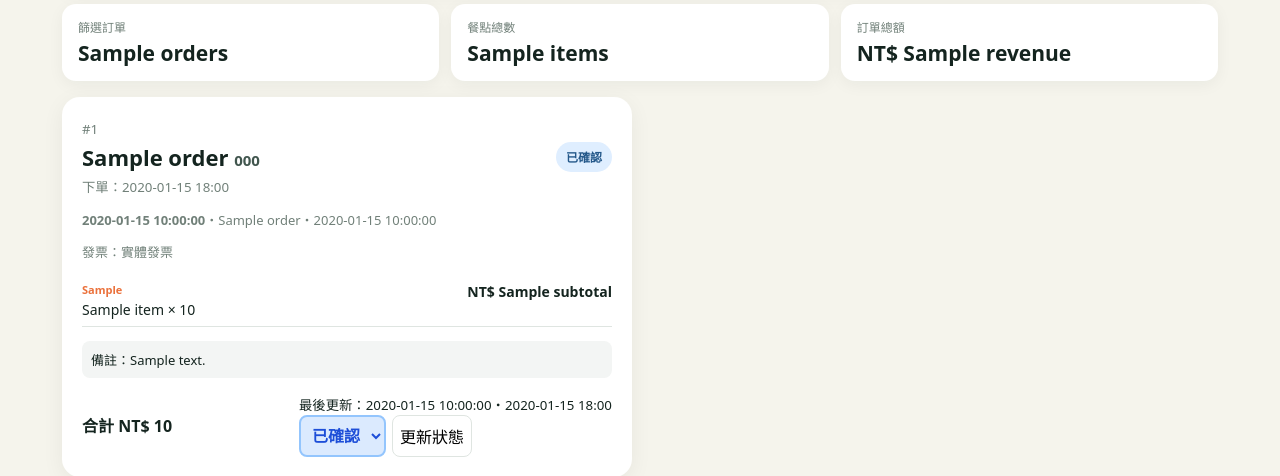
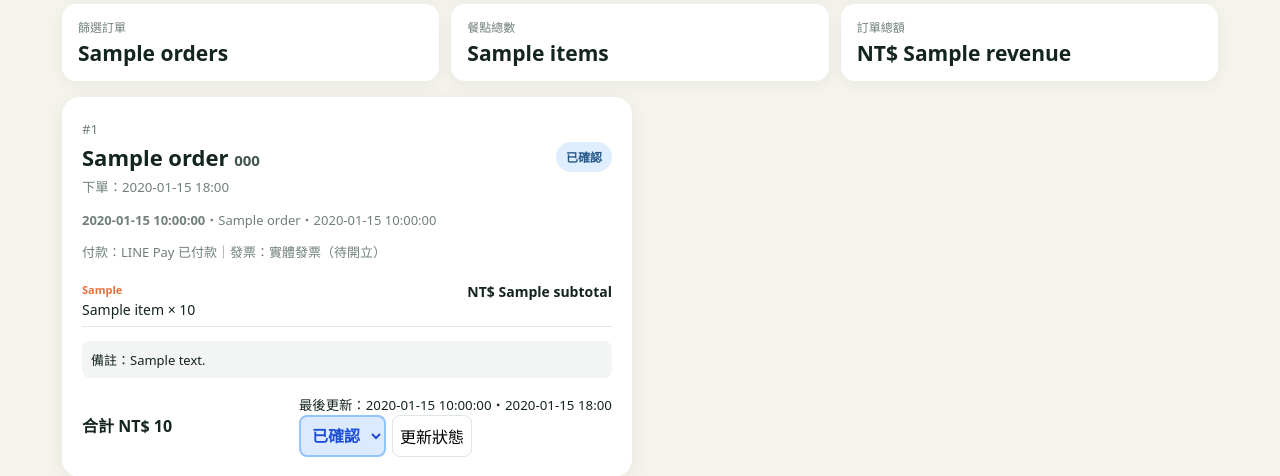
Before and after one commit to pt10598/order, a FastAPI app: template templates/admin_dashboard.html in a window 1280 px wide. Shown: the part 509-985 px from the top of the page. Run offline with FastAPI, Linux system fonts and the light colour scheme; the template is opened without the code that fills it: most values are stand-ins (such as "Sample title", 1, 10 or a date in 2020).

Commit message:
Add files via upload

```diff
--- a/app.py
+++ b/app.py
@@ -128,6 +128,10 @@ def create_order(data):
  else:memory.orders[oid]={"id":oid,**data}
  return oid
 
+def update_order(oid,data):
+ if db:db.collection("orders").document(oid).set(data,merge=True)
+ elif oid in memory.orders:memory.orders[oid].update(data)
+
 def get_order(oid):
  if db:
   doc=db.collection("orders").document(oid).get(); return ({"id":doc.id,**(doc.to_dict() or {})} if doc.exists else None)
@@ -152,6 +156,24 @@ def customer_orders(phone):
 
 def line_configured():
  return bool(os.getenv("LINE_CHANNEL_SECRET") and os.getenv("LINE_CHANNEL_ACCESS_TOKEN"))
+
+def line_pay_configured():
+ return bool(os.getenv("LINE_PAY_CHANNEL_ID") and os.getenv("LINE_PAY_CHANNEL_SECRET"))
+
+def line_pay_base_url():
+ return "https://api-pay.line.me" if os.getenv("LINE_PAY_ENV","sandbox").lower()=="production" else "https://sandbox-api-pay.line.me"
+
+def line_pay_request(api_path,payload):
+ channel_id=os.getenv("LINE_PAY_CHANNEL_ID",""); channel_secret=os.getenv("LINE_PAY_CHANNEL_SECRET","")
+ if not channel_id or not channel_secret:raise RuntimeError("LINE Pay 尚未設定")
+ body=json.dumps(payload,ensure_ascii=False,separators=(",",":")); nonce=secrets.token_hex(16)
+ signature=base64.b64encode(hmac.new(channel_secret.encode(),f"{channel_secret}{api_path}{body}{nonce}".encode(),hashlib.sha256).digest()).decode()
+ req=urllib.request.Request(f"{line_pay_base_url()}{api_path}",data=body.encode(),headers={"Content-Type":"application/json","X-LINE-ChannelId":channel_id,"X-LINE-Authorization-Nonce":nonce,"X-LINE-Authorization":signature},method="POST")
+ try:
+  with urllib.request.urlopen(req,timeout=45) as response:return json.loads(response.read())
+ except urllib.error.HTTPError as exc:
+  detail=exc.read().decode(errors="replace"); raise RuntimeError(f"LINE Pay HTTP {exc.code}: {detail[:300]}") from exc
+ except (urllib.error.URLError,TimeoutError,json.JSONDecodeError) as exc:raise RuntimeError(f"LINE Pay 連線失敗：{exc}") from exc
 
 def ensure_line_pairing_code():
  settings=get_settings()
@@ -201,6 +223,7 @@ def send_order_notification(oid,order):
           f"取餐日期：{order['pickup_date']}\n"
           f"取餐地點：{order['location_name']}\n"
           f"取餐時間：{order['pickup_time']}\n"
+          f"付款：{'LINE Pay 已付款' if order.get('payment_status')=='paid' else '現場付款'}\n"
           f"發票：{order.get('invoice_label','實體發票')}\n\n"
           f"{item_lines}\n\n合計：NT$ {order['total']}{note}")[:4500]
  button_colors={"confirmed":"#2563EB","completed":"#0D9488","picked_up":"#0F766E","cancelled":"#DC2626"}
@@ -296,7 +319,7 @@ async def startup():seed_database()
 @app.get("/",response_class=HTMLResponse)
 async def home(request:Request):
  ensure_availability_model()
- return render(request,"index.html",meals=list_collection("meals",True),stores=list_collection("stores",True),locations=list_collection("locations",True),pickup_dates=list_collection("pickup_dates",True),settings=get_settings())
+ return render(request,"index.html",meals=list_collection("meals",True),stores=list_collection("stores",True),locations=list_collection("locations",True),pickup_dates=list_collection("pickup_dates",True),settings=get_settings(),line_pay_configured=line_pay_configured(),line_pay_sandbox=os.getenv("LINE_PAY_ENV","sandbox").lower()!="production")
 
 @app.get("/order-lookup",response_class=HTMLResponse)
 async def order_lookup_page(request:Request):
@@ -319,6 +342,7 @@ async def customer_cancel_order(request:Request,background_tasks:BackgroundTasks
  order=get_order(oid)
  if not order or order.get("phone")!=phone:return render(request,"message.html",title="找不到訂單",message="請確認手機號碼與訂單資料。")
  if order.get("status") in {"picked_up","cancelled"}:return render(request,"order_lookup.html",orders=customer_orders(phone),phone=phone,searched=True,error="此訂單已取餐或已取消，無法再次取消。",success=None)
+ if order.get("payment_status")=="paid":return render(request,"order_lookup.html",orders=customer_orders(phone),phone=phone,searched=True,error="此訂單已完成 LINE Pay 付款；退款功能尚未串接，請聯繫店家取消，避免只取消訂單但未退款。",success=None)
  now=datetime.now(timezone.utc).isoformat()
  if db:db.collection("orders").document(oid).set({"status":"cancelled","cancelled_by":"customer","cancelled_at":now,"updated_at":now},merge=True)
  elif oid in memory.orders:memory.orders[oid].update({"status":"cancelled","cancelled_by":"customer","cancelled_at":now,"updated_at":now})
@@ -326,11 +350,13 @@ async def customer_cancel_order(request:Request,background_tasks:BackgroundTasks
  return render(request,"order_lookup.html",orders=customer_orders(phone),phone=phone,searched=True,error=None,success=f"訂單 {oid} 已成功取消，管理員將收到通知。")
 
 @app.post("/orders")
-async def submit_order(request:Request,background_tasks:BackgroundTasks,customer_name:str=Form(...),phone:str=Form(...),location_id:str=Form(...),pickup_date:str=Form(...),pickup_time:str=Form(...),invoice_type:str=Form(...),mobile_barcode:str=Form(""),tax_id:str=Form(""),note:str=Form(""),items_json:str=Form(...)):
+async def submit_order(request:Request,background_tasks:BackgroundTasks,customer_name:str=Form(...),phone:str=Form(...),location_id:str=Form(...),pickup_date:str=Form(...),pickup_time:str=Form(...),invoice_type:str=Form(...),payment_method:str=Form("onsite"),mobile_barcode:str=Form(""),tax_id:str=Form(""),note:str=Form(""),items_json:str=Form(...)):
  if not get_settings().get("ordering_open",True):return render(request,"message.html",title="目前已截止訂餐",message="請等待下一次菜單開放。")
  phone=re.sub(r"\D","",phone)
  if not re.fullmatch(r"09\d{8}",phone):return render(request,"message.html",title="手機號碼格式錯誤",message="請輸入正確的 10 碼手機號碼。")
  if invoice_type not in {"physical","mobile","business"}:return render(request,"message.html",title="發票方式錯誤",message="請重新選擇發票開立方式。")
+ if payment_method not in {"onsite","line_pay"}:return render(request,"message.html",title="付款方式錯誤",message="請重新選擇付款方式。")
+ if payment_method=="line_pay" and not line_pay_configured():return render(request,"message.html",title="LINE Pay 尚未開放",message="測試金鑰尚未設定，請先使用現場付款。")
  mobile_barcode=mobile_barcode.strip().upper()
  if invoice_type=="mobile" and not re.fullmatch(r"/[0-9A-Z.+-]{7}",mobile_barcode):return render(request,"message.html",title="手機載具格式錯誤",message="請輸入 / 加上 7 碼大寫英文、數字或 + - . 符號，例如 /ABC+123。")
  tax_id=re.sub(r"\D","",tax_id)
@@ -356,9 +382,42 @@ async def submit_order(request:Request,background_tasks:BackgroundTasks,customer
   price=int(option.get("price",0) if option else meal.get("price",0)); display_name=f"{meal['name']}（{option['name']}）" if option else meal["name"]
   items.append({"meal_id":meal["id"],"name":display_name,"base_name":meal["name"],"store_id":meal.get("store_id",""),"store":meal.get("store",""),"option_name":option["name"] if option else "","price":price,"qty":qty,"subtotal":price*qty}); total+=price*qty
  if not items:return render(request,"message.html",title="訂單沒有送出",message="選擇的餐點在此日期或地點未供應，請重新選擇。")
- now=datetime.now(timezone.utc).isoformat(); invoice_label="手機載具 "+mobile_barcode if invoice_type=="mobile" else f"統編發票／收據 {tax_id}" if invoice_type=="business" else "實體發票"; order={"customer_name":customer_name.strip(),"phone":phone.strip(),"location_id":location_id,"location_name":location["name"],"pickup_time":pickup_time,"pickup_date":pickup_date,"invoice_type":invoice_type,"mobile_barcode":mobile_barcode if invoice_type=="mobile" else "","tax_id":tax_id if invoice_type=="business" else "","invoice_label":invoice_label,"note":note.strip(),"items":items,"total":total,"status":"new","created_at":now,"updated_at":now}; oid=create_order(order)
+ now=datetime.now(timezone.utc).isoformat(); invoice_label="手機載具 "+mobile_barcode if invoice_type=="mobile" else f"統編發票／收據 {tax_id}" if invoice_type=="business" else "實體發票"; order={"customer_name":customer_name.strip(),"phone":phone.strip(),"location_id":location_id,"location_name":location["name"],"pickup_time":pickup_time,"pickup_date":pickup_date,"invoice_type":invoice_type,"mobile_barcode":mobile_barcode if invoice_type=="mobile" else "","tax_id":tax_id if invoice_type=="business" else "","invoice_label":invoice_label,"invoice_status":"pending" if payment_method=="line_pay" else "not_paid","payment_method":payment_method,"payment_status":"pending" if payment_method=="line_pay" else "pay_on_pickup","note":note.strip(),"items":items,"total":total,"status":"new","created_at":now,"updated_at":now}; oid=create_order(order)
+ if payment_method=="line_pay":
+  base_url=str(request.base_url).rstrip("/")
+  payload={"amount":total,"currency":"TWD","orderId":oid,"packages":[{"id":oid,"amount":total,"name":"艾瑞塔園區訂餐","products":[{"id":item["meal_id"],"name":item["name"][:100],"quantity":item["qty"],"price":item["price"]} for item in items]}],"redirectUrls":{"confirmUrl":f"{base_url}/linepay/confirm?order_id={urllib.parse.quote(oid)}","cancelUrl":f"{base_url}/linepay/cancel?order_id={urllib.parse.quote(oid)}"}}
+  try:result=line_pay_request("/v3/payments/request",payload)
+  except RuntimeError as exc:
+   update_order(oid,{"payment_status":"request_failed","payment_error":str(exc),"updated_at":datetime.now(timezone.utc).isoformat()}); return render(request,"message.html",title="LINE Pay 付款建立失敗",message=f"訂單編號 {oid} 已保留，請稍後重試或聯繫店家。")
+  if result.get("returnCode")!="0000" or not result.get("info",{}).get("paymentUrl"):
+   update_order(oid,{"payment_status":"request_failed","payment_error":f"{result.get('returnCode','')} {result.get('returnMessage','')}","updated_at":datetime.now(timezone.utc).isoformat()}); return render(request,"message.html",title="LINE Pay 付款建立失敗",message=f"訂單編號 {oid} 已保留，錯誤：{result.get('returnMessage','未知錯誤')}")
+  transaction_id=str(result["info"].get("transactionId","")); update_order(oid,{"line_pay_transaction_id":transaction_id,"updated_at":datetime.now(timezone.utc).isoformat()})
+  payment_url=result["info"]["paymentUrl"].get("web") or result["info"]["paymentUrl"].get("app")
+  return RedirectResponse(payment_url,status_code=303)
  background_tasks.add_task(send_order_notification,oid,order)
  return RedirectResponse(f"/orders/{oid}/success",status_code=303)
+
+@app.get("/linepay/confirm",response_class=HTMLResponse)
+async def line_pay_confirm(request:Request,background_tasks:BackgroundTasks,order_id:str,transactionId:str=""):
+ order=get_order(order_id)
+ if not order:return render(request,"message.html",title="找不到訂單",message="LINE Pay 回傳的訂單不存在。")
+ if order.get("payment_status")=="paid":return RedirectResponse(f"/orders/{order_id}/success",status_code=303)
+ expected_transaction=str(order.get("line_pay_transaction_id",transactionId))
+ if not transactionId or transactionId!=expected_transaction:return render(request,"message.html",title="付款驗證失敗",message="LINE Pay 交易編號不一致，訂單尚未標記為付款成功。")
+ try:result=line_pay_request(f"/v3/payments/{urllib.parse.quote(transactionId,safe='')}/confirm",{"amount":int(order.get("total",0)),"currency":"TWD"})
+ except RuntimeError as exc:
+  update_order(order_id,{"payment_status":"confirm_failed","payment_error":str(exc),"updated_at":datetime.now(timezone.utc).isoformat()}); return render(request,"message.html",title="付款確認暫時失敗",message=f"訂單 {order_id} 尚未標記為已付款，請聯繫店家查詢交易，請勿重複付款。")
+ if result.get("returnCode")!="0000":
+  update_order(order_id,{"payment_status":"confirm_failed","payment_error":f"{result.get('returnCode','')} {result.get('returnMessage','')}","updated_at":datetime.now(timezone.utc).isoformat()}); return render(request,"message.html",title="付款確認失敗",message=f"訂單 {order_id}：{result.get('returnMessage','請聯繫店家確認')}。")
+ now=datetime.now(timezone.utc).isoformat(); updates={"payment_status":"paid","paid_at":now,"invoice_status":"pending","updated_at":now,"line_pay_confirm_result_code":result.get("returnCode")}; update_order(order_id,updates); order.update(updates)
+ background_tasks.add_task(send_order_notification,order_id,order)
+ return RedirectResponse(f"/orders/{order_id}/success",status_code=303)
+
+@app.get("/linepay/cancel",response_class=HTMLResponse)
+async def line_pay_cancel(request:Request,order_id:str):
+ order=get_order(order_id)
+ if order and order.get("payment_status")!="paid":update_order(order_id,{"payment_status":"cancelled","status":"cancelled","cancelled_by":"line_pay","updated_at":datetime.now(timezone.utc).isoformat()})
+ return render(request,"message.html",title="LINE Pay 付款已取消",message=f"訂單 {order_id} 尚未付款，歡迎返回菜單重新下單。")
 
 @app.post("/line/webhook")
 async def line_webhook(request:Request):
--- a/static/app.js
+++ b/static/app.js
@@ -284,7 +284,7 @@ document.querySelector('#orderForm').addEventListener('submit', (event) => {
   const pickupTime = document.querySelector('#pickupTimeSelect').value;
   const total = document.querySelector('#dialogTotal').textContent;
   const confirmed = window.confirm(
-    `請再次確認訂單資料：\n\n取餐日期：${dateSelect.value}\n取餐地點：${location?.name || ''}\n取餐時間：${pickupTime}\n發票：${invoiceType.value === 'mobile' ? `手機載具 ${mobileBarcode.value}` : invoiceType.value === 'business' ? `統編發票／收據 ${taxId.value}` : '實體發票'}\n訂單金額：${total}\n\n確認送出訂單嗎？`
+    `請再次確認訂單資料：\n\n取餐日期：${dateSelect.value}\n取餐地點：${location?.name || ''}\n取餐時間：${pickupTime}\n付款：${document.querySelector('#paymentMethod').selectedOptions[0].textContent}\n發票：${invoiceType.value === 'mobile' ? `手機載具 ${mobileBarcode.value}` : invoiceType.value === 'business' ? `統編發票／收據 ${taxId.value}` : '實體發票'}\n訂單金額：${total}\n\n確認送出訂單嗎？`
   );
   if (!confirmed) {
     event.preventDefault();
@@ -292,5 +292,5 @@ document.querySelector('#orderForm').addEventListener('submit', (event) => {
   }
   const submitButton = event.currentTarget.querySelector('button[type="submit"]');
   submitButton.disabled = true;
-  submitButton.textContent = '訂單送出中…';
+  submitButton.textContent = document.querySelector('#paymentMethod').value === 'line_pay' ? '前往 LINE Pay…' : '訂單送出中…';
 });
--- a/templates/admin_dashboard.html
+++ b/templates/admin_dashboard.html
@@ -35,7 +35,7 @@
       <td class="order-item-subtotals" data-sort-value="{{ order.total }}">{% for item in order['items'] %}<div class="order-item-row nowrap">NT$ {{ item.subtotal }}</div>{% endfor %}</td>
       <td class="nowrap" data-sort-value="{{ order.total }}">NT$ {{ order.total }}</td>
       <td class="pickup-info-cell" data-sort-value="{{ order.pickup_date }} {{ order.pickup_time }} {{ order.location_name }}"><span>{{ order.pickup_date }}</span><span>{{ order.location_name }}</span><span>{{ order.pickup_time }}</span></td>
-      <td data-sort-value="{{ order.invoice_label|default('實體發票',true) }}">{{ order.invoice_label|default('實體發票',true) }}</td>
+      <td data-sort-value="{{ order.invoice_label|default('實體發票',true) }}">{{ order.invoice_label|default('實體發票',true) }}<small>{{ 'LINE Pay 已付款' if order.payment_status=='paid' else ('LINE Pay 待付款' if order.payment_method=='line_pay' else '現場付款') }}</small>{% if order.invoice_status=='pending' %}<small>發票：待開立</small>{% endif %}</td>
       <td data-sort-value="{{ order.status }}"><form method="post" action="/admin/orders/{{ order.id }}/status" class="table-status-form"><select class="status-select" name="status"><option value="new" {% if order.status=='new' %}selected{% endif %}>新訂單</option><option value="confirmed" {% if order.status=='confirmed' %}selected{% endif %}>已確認</option><option value="completed" {% if order.status=='completed' %}selected{% endif %}>已完成</option><option value="picked_up" {% if order.status=='picked_up' %}selected{% endif %}>已取餐</option><option value="cancelled" {% if order.status=='cancelled' %}selected{% endif %}>已取消</option></select><button>更新</button></form>{% if order.updated_by %}<small>最後更新：{{ order.updated_by }}<br>{{ order.updated_at|tw_datetime }}</small>{% endif %}</td>
     </tr>{% else %}<tr><td colspan="11" class="table-empty">目前條件沒有訂單。</td></tr>{% endfor %}</tbody>
   </table></div><span class="resize-hint">拖曳右下角可調整大小</span></section>
@@ -44,7 +44,7 @@
 {% else %}
 <div class="order-list">{% for order in orders %}<article class="order-card">
   <div class="order-title"><div><small>#{{ order.id }}</small><h2>{{ order.customer_name }} <a href="tel:{{ order.phone }}">{{ order.phone }}</a></h2><small>下單：{{ order.created_at|tw_datetime }}</small></div><span class="status status-{{ order.status }}">{{ {'new':'新訂單','confirmed':'已確認','completed':'已完成','picked_up':'已取餐','cancelled':'已取消'}.get(order.status,order.status) }}</span></div>
-  <p><b>{{ order.pickup_date }}</b>・{{ order.location_name }}・{{ order.pickup_time }}</p><p>發票：{{ order.invoice_label|default('實體發票',true) }}</p>
+  <p><b>{{ order.pickup_date }}</b>・{{ order.location_name }}・{{ order.pickup_time }}</p><p>付款：{{ 'LINE Pay 已付款' if order.payment_status=='paid' else ('LINE Pay 待付款' if order.payment_method=='line_pay' else '現場付款') }}｜發票：{{ order.invoice_label|default('實體發票',true) }}{% if order.invoice_status=='pending' %}（待開立）{% endif %}</p>
   <ul>{% for item in order['items'] %}<li><span><small class="restaurant-name">{{ item.display_store }}</small>{{ item.name }} × {{ item.qty }}</span><b>NT$ {{ item.subtotal }}</b></li>{% endfor %}</ul>{% if order.note %}<div class="note">備註：{{ order.note }}</div>{% endif %}
   <div class="order-foot"><strong>合計 NT$ {{ order.total }}</strong><div>{% if order.updated_by %}<small>最後更新：{{ order.updated_by }}・{{ order.updated_at|tw_datetime }}</small>{% endif %}<form method="post" action="/admin/orders/{{ order.id }}/status"><select class="status-select" name="status"><option value="new" {% if order.status=='new' %}selected{% endif %}>新訂單</option><option value="confirmed" {% if order.status=='confirmed' %}selected{% endif %}>已確認</option><option value="completed" {% if order.status=='completed' %}selected{% endif %}>已完成</option><option value="picked_up" {% if order.status=='picked_up' %}selected{% endif %}>已取餐</option><option value="cancelled" {% if order.status=='cancelled' %}selected{% endif %}>已取消</option></select><button>更新狀態</button></form></div></div>
 </article>{% else %}<div class="empty-admin">目前條件沒有訂單。</div>{% endfor %}</div>
--- a/templates/order_lookup.html
+++ b/templates/order_lookup.html
@@ -33,7 +33,7 @@
       {% for order in orders %}
       <article class="customer-order-card">
         <div class="customer-order-head"><div><small>訂單編號</small><strong>{{ order.id }}</strong><small>下單時間：{{ order.created_at|tw_datetime }}</small></div><span class="status status-{{ order.status }}">{{ {'new':'新訂單','confirmed':'已確認','completed':'已完成','picked_up':'已取餐','cancelled':'已取消'}.get(order.status,order.status) }}</span></div>
-        <div class="customer-order-info"><div><span>取餐日期</span><b>{{ order.pickup_date }}</b></div><div><span>取餐地點</span><b>{{ order.location_name }}</b></div><div><span>取餐時間</span><b>{{ order.pickup_time }}</b></div><div><span>發票</span><b>{{ order.invoice_label|default('實體發票',true) }}</b></div></div>
+        <div class="customer-order-info"><div><span>取餐日期</span><b>{{ order.pickup_date }}</b></div><div><span>取餐地點</span><b>{{ order.location_name }}</b></div><div><span>取餐時間</span><b>{{ order.pickup_time }}</b></div><div><span>付款</span><b>{{ 'LINE Pay 已付款' if order.payment_status=='paid' else ('LINE Pay 待付款' if order.payment_method=='line_pay' else '現場付款') }}</b></div><div><span>發票</span><b>{{ order.invoice_label|default('實體發票',true) }}{% if order.invoice_status=='pending' %}・待開立{% endif %}</b></div></div>
         <ul>{% for item in order['items'] %}<li><span>{{ item.name }} × {{ item.qty }}</span><b>NT$ {{ item.subtotal }}</b></li>{% endfor %}</ul>
         {% if order.note %}<p class="customer-order-note">備註：{{ order.note }}</p>{% endif %}
         <div class="customer-order-total"><span>訂單金額</span><strong>NT$ {{ order.total }}</strong></div>
--- a/templates/order_success.html
+++ b/templates/order_success.html
@@ -1 +1 @@
-<!doctype html><html lang="zh-Hant"><head><meta charset="utf-8"><meta name="viewport" content="width=device-width,initial-scale=1"><title>訂單完成｜艾瑞塔</title><link rel="stylesheet" href="{{ url_for('static',path='/style.css') }}"></head><body class="success-page"><main class="success-card"><div class="success-icon">✓</div><span class="eyebrow">ORDER RECEIVED</span><h1>訂單已送出</h1><p>取餐時請提供訂單編號</p><div class="order-number">{{ order.id }}</div><div class="receipt"><div><span>下單時間</span><b>{{ order.created_at|tw_datetime }}</b></div><div><span>訂購人</span><b>{{ order.customer_name }}</b></div><div><span>取餐</span><b>{{ order.pickup_date }}・{{ order.location_name }} {{ order.pickup_time }}</b></div><div><span>發票</span><b>{{ order.invoice_label|default('實體發票',true) }}</b></div>{% for item in order['items'] %}<div><span>{{ item.name }} × {{ item.qty }}</span><b>NT$ {{ item.subtotal }}</b></div>{% endfor %}<div class="receipt-total"><span>合計</span><b>NT$ {{ order.total }}</b></div></div><a class="primary-link" href="/">回到菜單</a></main></body></html>
+<!doctype html><html lang="zh-Hant"><head><meta charset="utf-8"><meta name="viewport" content="width=device-width,initial-scale=1"><title>訂單完成｜艾瑞塔</title><link rel="stylesheet" href="{{ url_for('static',path='/style.css') }}"></head><body class="success-page"><main class="success-card"><div class="success-icon">✓</div><span class="eyebrow">ORDER RECEIVED</span><h1>{{ '付款完成' if order.payment_status=='paid' else '訂單已送出' }}</h1><p>取餐時請提供訂單編號</p><div class="order-number">{{ order.id }}</div><div class="receipt"><div><span>下單時間</span><b>{{ order.created_at|tw_datetime }}</b></div><div><span>訂購人</span><b>{{ order.customer_name }}</b></div><div><span>取餐</span><b>{{ order.pickup_date }}・{{ order.location_name }} {{ order.pickup_time }}</b></div><div><span>付款</span><b>{{ 'LINE Pay 已付款' if order.payment_status=='paid' else '現場付款' }}</b></div><div><span>發票</span><b>{{ order.invoice_label|default('實體發票',true) }}{% if order.invoice_status=='pending' %}・待開立{% endif %}</b></div>{% for item in order['items'] %}<div><span>{{ item.name }} × {{ item.qty }}</span><b>NT$ {{ item.subtotal }}</b></div>{% endfor %}<div class="receipt-total"><span>合計</span><b>NT$ {{ order.total }}</b></div></div><a class="primary-link" href="/">回到菜單</a></main></body></html>
```
Also changed, not shown: templates/index.html (+1 -1 lines), README.md.
